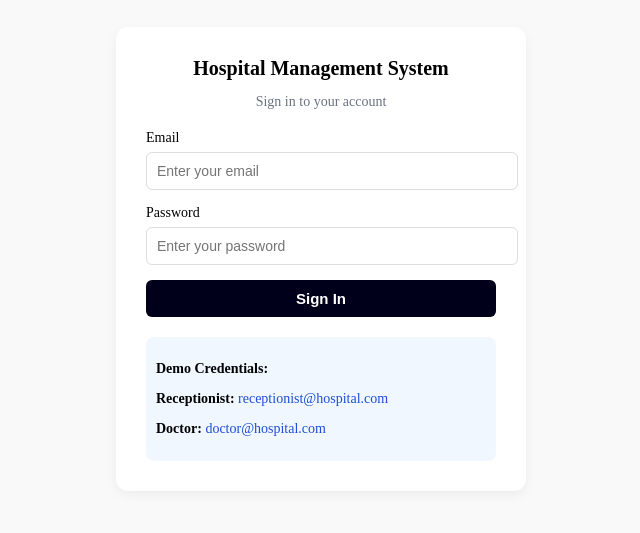
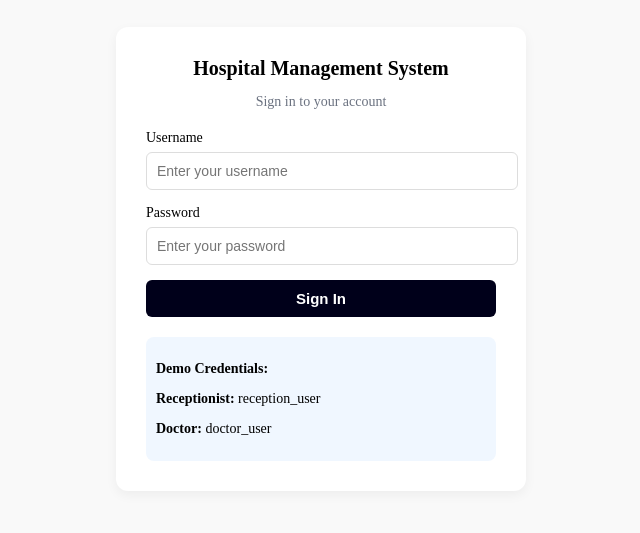
Before and after one commit to dhanushgowdahm/onyx-project, a React (Vite) app in the folder frontend/: page / in a window 1280 px wide. Shown: the part 149-682 px from the top of the page, without its empty margins (319-959 px from the left). Built offline with nearby package versions, Linux system fonts and the light colour scheme.

Commit message:
frontend and backend integration

```diff
--- a/frontend/package.json
+++ b/frontend/package.json
@@ -10,6 +10,8 @@
     "preview": "vite preview"
   },
   "dependencies": {
+    "axios": "^1.12.2",
+    "node": "^24.9.0",
     "react": "^19.1.1",
     "react-dom": "^19.1.1"
   },
--- a/frontend/src/components/login_page/login.jsx
+++ b/frontend/src/components/login_page/login.jsx
@@ -1,13 +1,47 @@
+// frontend/src/components/login_page/login.jsx
 import React, { useState } from "react";
+import axios from "axios";
 import "./login.css";
 
 function LoginPage() {
-  const [email, setEmail] = useState("");
+  // Use 'username' to match the Django backend expectation
+  const [username, setUsername] = useState("");
   const [password, setPassword] = useState("");
+  const [error, setError] = useState(""); // State to hold error messages
 
-  const handleSubmit = (e) => {
+  const handleSubmit = async (e) => {
     e.preventDefault();
-    alert(`Email entered: ${email}`);
+    setError(""); // Clear previous errors
+
+    try {
+      // The URL to your Django token endpoint
+      const response = await axios.post(
+        "http://127.0.0.1:8000/api/api/token/",
+        {
+          username: username,
+          password: password,
+        },
+        {
+          withCredentials: true, // Important to send cookies
+        }
+      );
+
+      // Assuming a successful login, the view will set HttpOnly cookies.
+      // Now we can redirect to the role-based redirector.
+      console.log("Login successful:", response.data);
+
+      // This will trigger our backend's redirect logic
+      window.location.href = "http://127.0.0.1:8000/api/redirect/";
+
+    } catch (err) {
+      // Handle login errors
+      if (err.response && err.response.status === 401) {
+        setError("Invalid username or password. Please try again.");
+      } else {
+        setError("An error occurred during login. Please try again later.");
+        console.error("Login error:", err);
+      }
+    }
   };
 
   return (
@@ -16,12 +50,16 @@ function LoginPage() {
         <h2 className="login-title">Hospital Management System</h2>
         <p className="login-subtitle">Sign in to your account</p>
 
-        <label className="login-label">Email</label>
+        {/* Display error message if it exists */}
+        {error && <p style={{ color: "red" }}>{error}</p>}
+
+        {/* Change label and input to handle 'Username' instead of 'Email' */}
+        <label className="login-label">Username</label>
         <input
-          type="email"
-          placeholder="Enter your email"
-          value={email}
-          onChange={(e) => setEmail(e.target.value)}
+          type="text"
+          placeholder="Enter your username"
+          value={username}
+          onChange={(e) => setUsername(e.target.value)}
           className="login-input"
           required
         />
@@ -46,13 +84,10 @@ function LoginPage() {
           </p>
           <p>
             <strong className="demo-role">Receptionist:</strong>{" "}
-            <a href="mailto:receptionist@hospital.com">
-              receptionist@hospital.com
-            </a>
+            <span>reception_user</span>
           </p>
           <p>
-            <strong className="demo-role">Doctor:</strong>{" "}
-            <a href="mailto:doctor@hospital.com">doctor@hospital.com</a>
+            <strong className="demo-role">Doctor:</strong> <span>doctor_user</span>
           </p>
         </div>
       </form>
```
Also changed, not shown: 1 other file (tests, documents, lock files or other folders).
